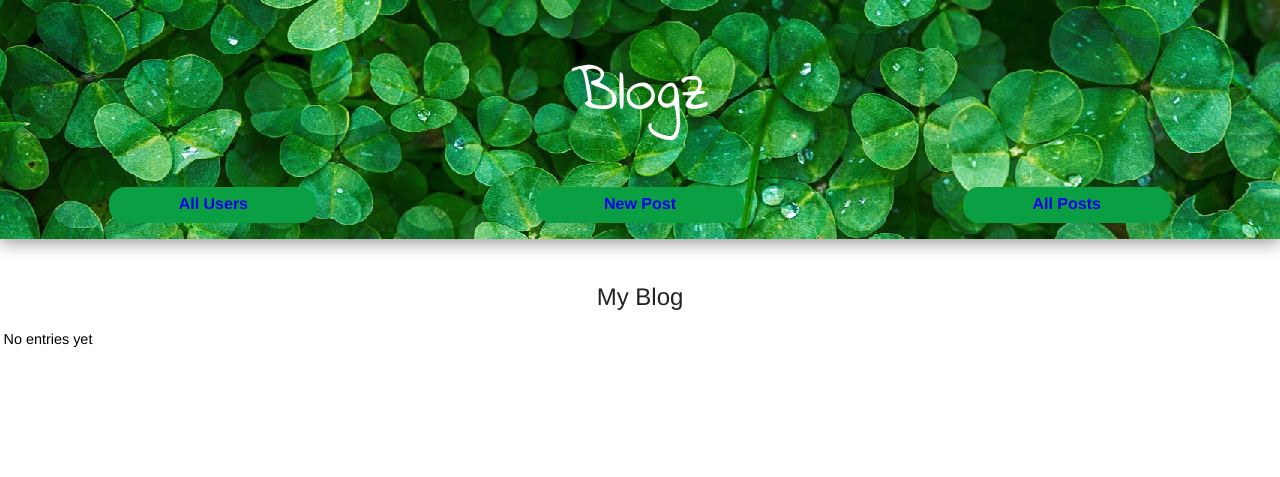
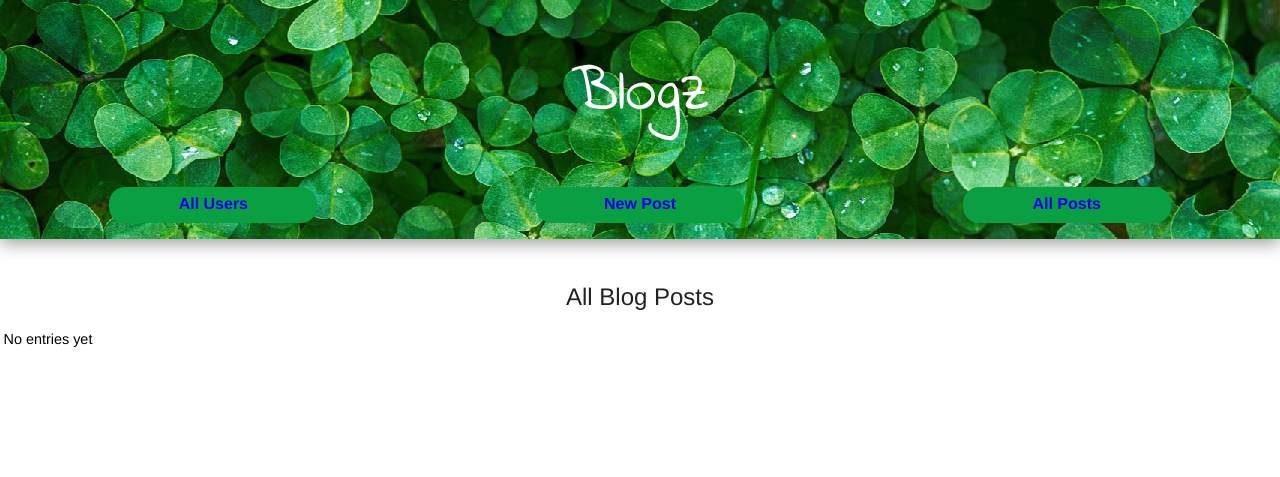
Before and after one commit to Wraenna/blogz, a Flask app: page /blog in a window 1280 px wide. Shown: the part 33-510 px from the top of the page. Run offline with Flask 2, Linux system fonts and the light colour scheme; data that the repository does not hold is empty.

Commit message:
Fixed /blog page title

```diff
--- a/main.py
+++ b/main.py
@@ -60,7 +60,7 @@ def require_login():
 def logout():
     del session['username']
     del session['id']
-    return redirect("/")
+    return redirect("/blog")
 
 @app.route("/signup", methods=['POST', 'GET'])
 def signup():
@@ -181,7 +181,7 @@ def blog():
     posts = Post.query.order_by(Post.pub_date.desc()).all()
 
     # Render the template
-    return render_template("blog.html", title="My Blog", posts=posts)
+    return render_template("blog.html", title="All Blog Posts", posts=posts)
 
 # Newpost route. This route allows you to add a new post.
 @app.route("/newpost", methods=['POST', 'GET'])
--- a/templates/blog.html
+++ b/templates/blog.html
@@ -9,7 +9,7 @@
 {% endif %}
 
 {% for post in posts %}
-  {% if title == "My Blog": %}
+  {% if title == "All Blog Posts": %}
   <h3 class="indiv_post"><a href="./blog?id={{ post.id }}">{{ post.title }}</a></h3>
   {% endif %}
   <p>{{ post.body }}</p>
```
